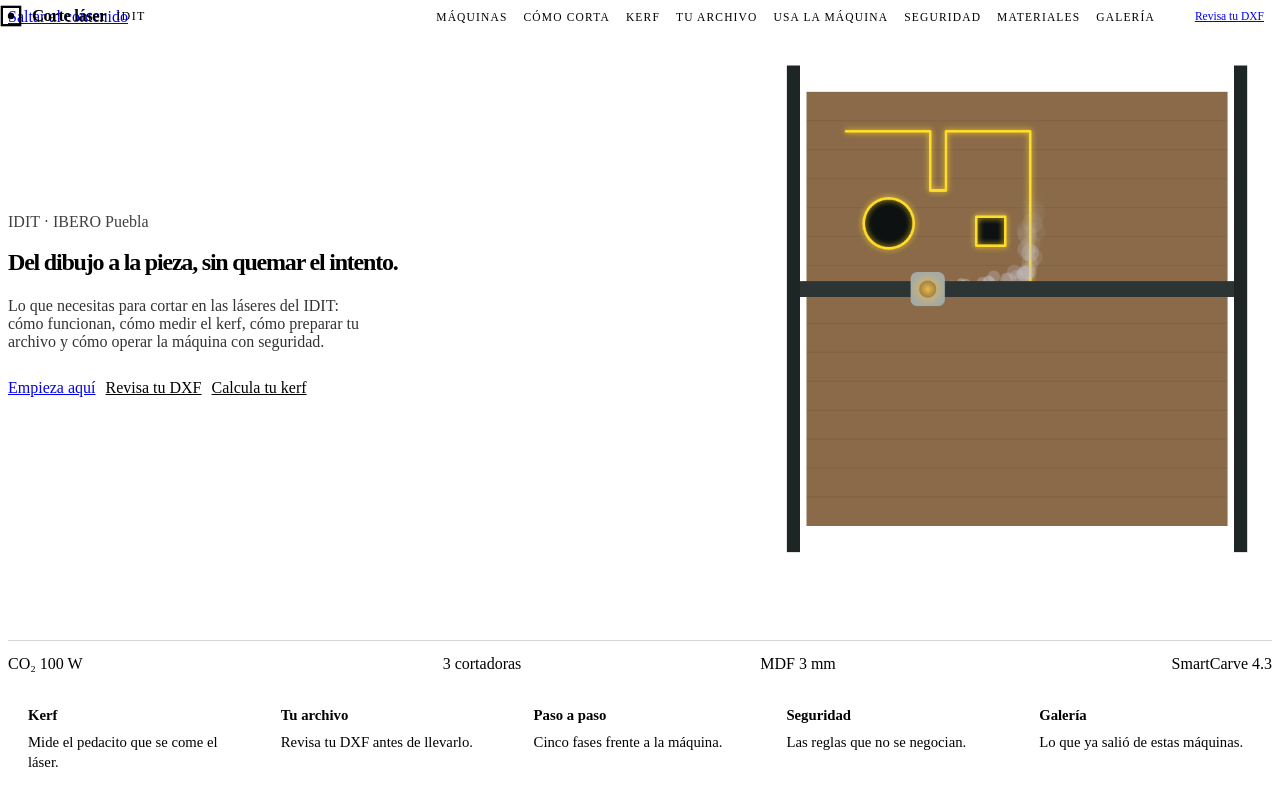
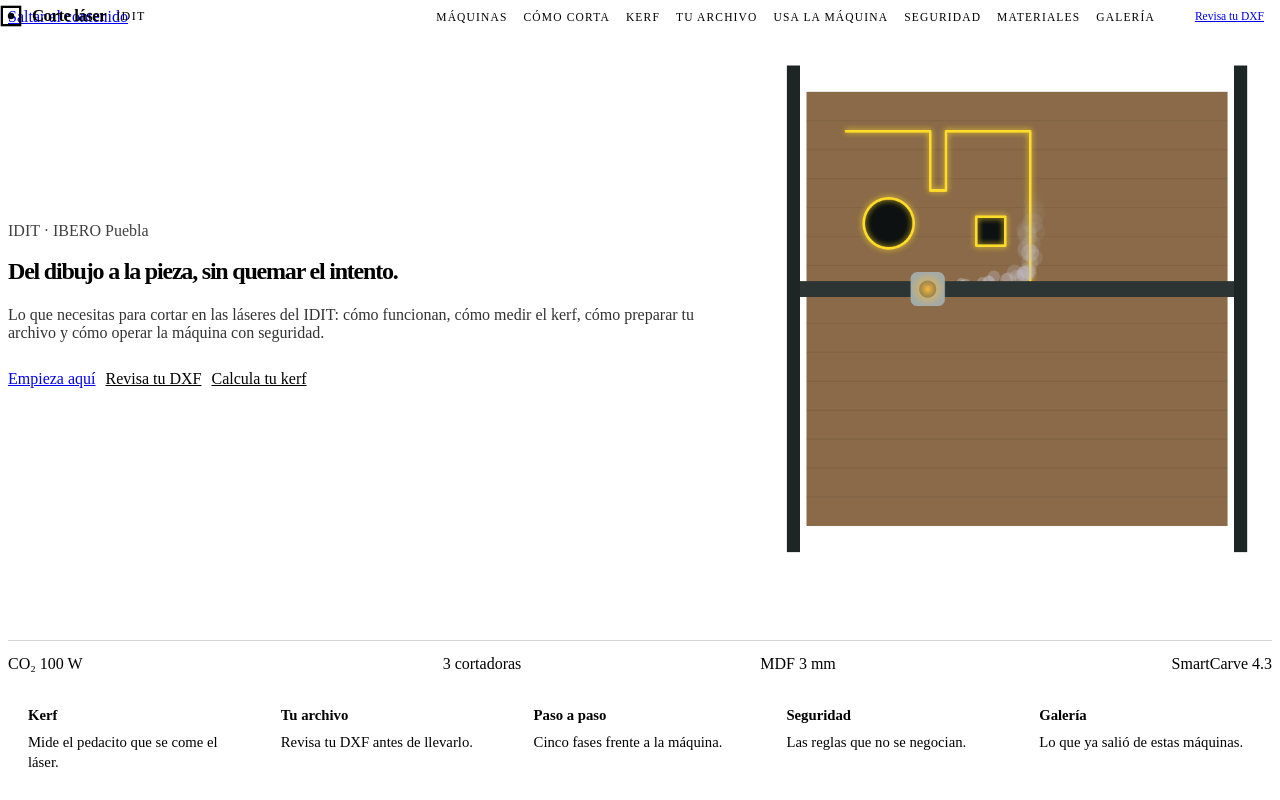
Before and after one commit to Mozta/laser-idit, a React (Vite) app: page / in a window 1280 px wide. Shown: the top 800 px of the page. Built offline with nearby package versions, Linux system fonts and the light colour scheme; the HTML template or start-up script is replaced by a standard one; a web font is replaced by a local one.

Commit message:
Textos al ancho de su columna

```diff
--- a/src/components/Seccion.css
+++ b/src/components/Seccion.css
@@ -45,7 +45,6 @@
 .seccion-idea {
   font-size: var(--fs-4);
   color: var(--muted);
-  max-width: 46ch;
   margin: 0;
 }
 
--- a/src/components/Tarjeta.css
+++ b/src/components/Tarjeta.css
@@ -40,7 +40,6 @@
 }
 
 .acento-seccion p {
-  max-width: 58ch;
   margin: 0;
 }
 
--- a/src/styles/global.css
+++ b/src/styles/global.css
@@ -101,7 +101,6 @@ h4 { font-size: var(--fs-4); letter-spacing: -0.02em; }
 
 p {
   margin: 0 0 1em;
-  max-width: 68ch;
 }
 
 a {
--- a/src/tools/PanelCapas/PanelCapas.css
+++ b/src/tools/PanelCapas/PanelCapas.css
@@ -320,9 +320,9 @@
 }
 
 .pc-mision p {
+  flex: 1 1 360px;
   margin: 0;
   font-size: var(--fs-4);
-  max-width: 60ch;
 }
 
 .pc-mision-num {
--- a/src/tools/cortadora/Portada.css
+++ b/src/tools/cortadora/Portada.css
@@ -26,7 +26,6 @@
 
 .portada-lead {
   font-size: var(--fs-4);
-  max-width: 46ch;
   opacity: 0.8;
 }
 
```
Also changed, not shown: 1 other file (tests, documents, lock files or other folders).
